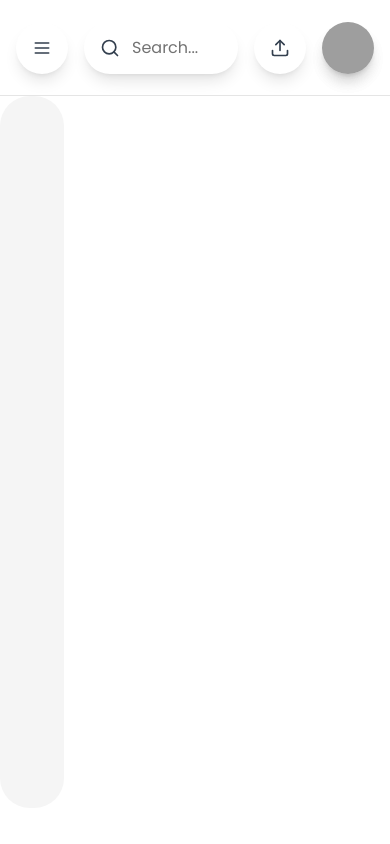
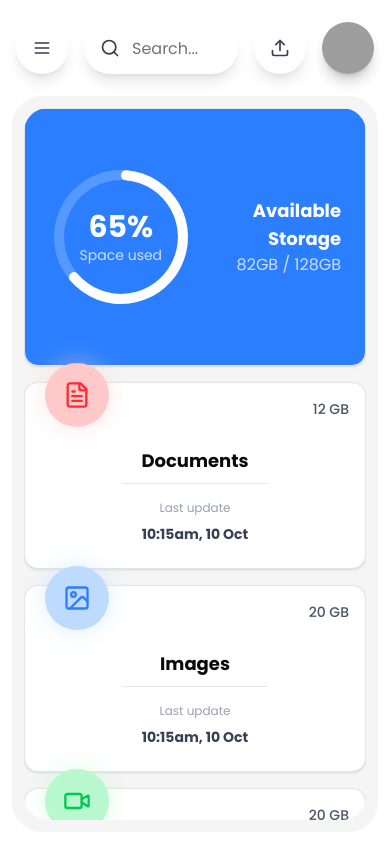
Before and after one commit to shahnoor-dev/storage-management, a Next.js app: page / in a window 390 px wide. Built offline with nearby package versions, Linux system fonts and the light colour scheme; grey boxes are pictures that could not be loaded.

Commit message:
layout responsive done

```diff
--- a/app/(dashboard)/layout.tsx
+++ b/app/(dashboard)/layout.tsx
@@ -97,7 +97,7 @@ export default function DashboardLayout({
                         <div
                             className={cn(
                                 "flex flex-col transition-all duration-300",
-                                isCollapsed ? "sm:pl-14" : "sm:pl-81"
+                                isCollapsed ? "sm:pl-21" : "sm:pl-81"
                             )}
                         >
                             <Header
@@ -107,8 +107,8 @@ export default function DashboardLayout({
                                 isShowOnMobile={isShowOnMobile}
                                 setIsShowOnMobile={setIsShowOnMobile}
                             />
-                            <main className="grid flex-1 items-start gap-4 bg-accent min-h-[calc(100vh-132px)] max-h-[calc(100vh-132px)] w-[calc(100vw-356px)] p-8 rounded-[30px]">
-                                <div className="min-h-[calc(100vh-196px)] max-h-[calc(100vh-196px)] rounded-[24px] max-w-[calc(100vw-388px)] overflow-y-scroll scrollbar-hide">
+                            <main className={cn("grid flex-1 items-start gap-4 bg-accent min-h-[calc(100vh-108px)] sm:min-h-[calc(100vh-132px)] max-h-[calc(100vh-108px)] sm:max-h-[calc(100vh-132px)] p-3 sm:p-8 rounded-[30px]", isCollapsed ? "w-[calc(100vw-116px)]": "mx-auto w-[calc(100vw-24px)] sm:w-[calc(100vw-356px)]")}>
+                                <div className="min-h-[calc(100vh-132px)] max-h-[calc(100vh-132px)] sm:min-h-[calc(100vh-196px)] sm:max-h-[calc(100vh-196px)] rounded-[24px] overflow-y-scroll scrollbar-hide">
                                     {children}
                                 </div>
                             </main>
--- a/components/layout/header.tsx
+++ b/components/layout/header.tsx
@@ -49,7 +49,7 @@ export default function Header({ isCollapsed, toggleSidebar, onUpload, isShowOnM
     }
 
     return (
-        <header className="sticky top-0 z-30 flex h-24 items-center gap-4 border-b bg-background px-4 py-6 sm:static sm:h-auto sm:border-0 sm:bg-transparent sm:px-6">
+        <header className="sticky top-0 z-30 flex h-24 items-center gap-4 bg-background px-4 py-6 sm:static sm:h-auto sm:bg-transparent sm:px-6">
             <Button size="theme" variant="theme" className="sm:hidden" onClick={handleShowMobileMenu} >
                 <Menu className="!h-5 !w-5" />
             </Button>
--- a/components/layout/sidebar.tsx
+++ b/components/layout/sidebar.tsx
@@ -92,10 +92,10 @@ export default function Sidebar({ isCollapsed, setIsCollapsed, isShowOnMobile, s
             <div
                 className={cn(
                     "fixed inset-y-0 sm:left-0 z-40 flex-col bg-background transition-all duration-300 flex",
-                    isCollapsed ? "w-14" : "w-81 px-9 py-8", isShowOnMobile ? "left-0" : "-left-85"
+                    isCollapsed ? "w-21" : "w-81 px-9 py-8", isShowOnMobile ? "left-0" : "-left-85"
                 )}
             >
-                <div className={cn("flex flex-col h-full", isCollapsed ? "items-center px-2 py-8" : "items-start")}>
+                <div className={cn("flex flex-col h-full", isCollapsed ? "items-center px-4 py-8" : "items-start")}>
                     {/* Top Section */}
                     <div>
                         <Link href="/" className={cn("flex items-center gap-3 mb-16")}>
@@ -115,7 +115,7 @@ export default function Sidebar({ isCollapsed, setIsCollapsed, isShowOnMobile, s
                         {isSettingsPage && (isCollapsed ? (
                             <Tooltip>
                                 <TooltipTrigger asChild>
-                                    <Link href="/" className="flex h-9 w-9 items-center justify-center rounded-full shadow-xl text-muted-foreground transition-colors hover:bg-accent">
+                                    <Link href="/" className="flex h-13 w-13 items-center justify-center rounded-full shadow-xl text-muted-foreground transition-colors hover:bg-accent">
                                         <ArrowLeft className="h-5 w-5" />
                                         <span className="sr-only">Back to Dashboard</span>
                                     </Link>
@@ -139,10 +139,10 @@ export default function Sidebar({ isCollapsed, setIsCollapsed, isShowOnMobile, s
                                             <TooltipTrigger asChild>
                                                 <Link
                                                     href={item.href}
-                                                    className={cn("flex h-9 w-9 items-center justify-center rounded-full transition-all", isActive ? 'bg-default-band text-white hover:text-white' : 'text-muted-foreground hover:bg-accent')}
+                                                    className={cn("flex h-13 w-13 items-center justify-center rounded-full transition-all", isActive ? 'bg-default-band text-white hover:text-white' : 'text-muted-foreground hover:bg-accent')}
                                                 >
-                                                    <div className={cn(`h-8 w-8 p-[9px] bg-${item.iconBg} rounded-full`)}>
-                                                        <item.icon className={cn("h-[14px] w-[14px] text-white")} />
+                                                    <div className={cn(`h-8 w-8 p-[6px] bg-${item.iconBg} rounded-full`)}>
+                                                        <item.icon className={cn("h-5 w-5 text-white")} />
                                                     </div>
                                                     <span className="sr-only">{item.name}</span>
                                                 </Link>
@@ -176,7 +176,7 @@ export default function Sidebar({ isCollapsed, setIsCollapsed, isShowOnMobile, s
                                             <TooltipTrigger asChild>
                                                 <Link
                                                     href={item.href}
-                                                    className={cn("flex h-9 w-9 items-center justify-center rounded-full transition-all", isActive ? 'bg-blue-500 text-white hover:text-white' : 'text-muted-foreground hover:bg-accent')}
+                                                    className={cn("flex h-13 w-13 items-center justify-center rounded-full transition-all", isActive ? 'bg-default-band text-white hover:text-white' : 'text-muted-foreground hover:bg-accent')}
                                                 >
                                                     <item.icon className="h-5 w-5" />
                                                     <span className="sr-only">{item.name}</span>
```
